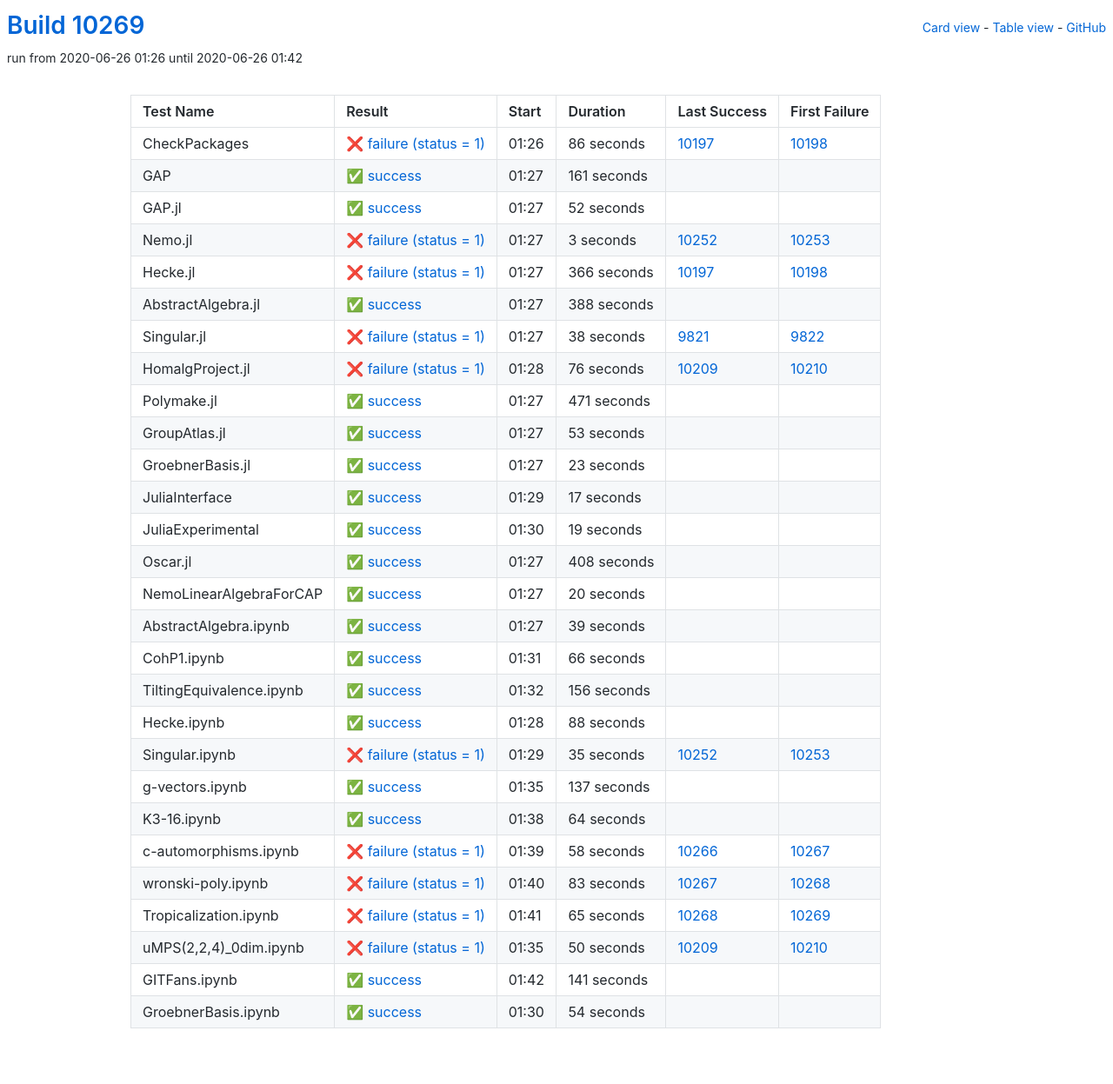
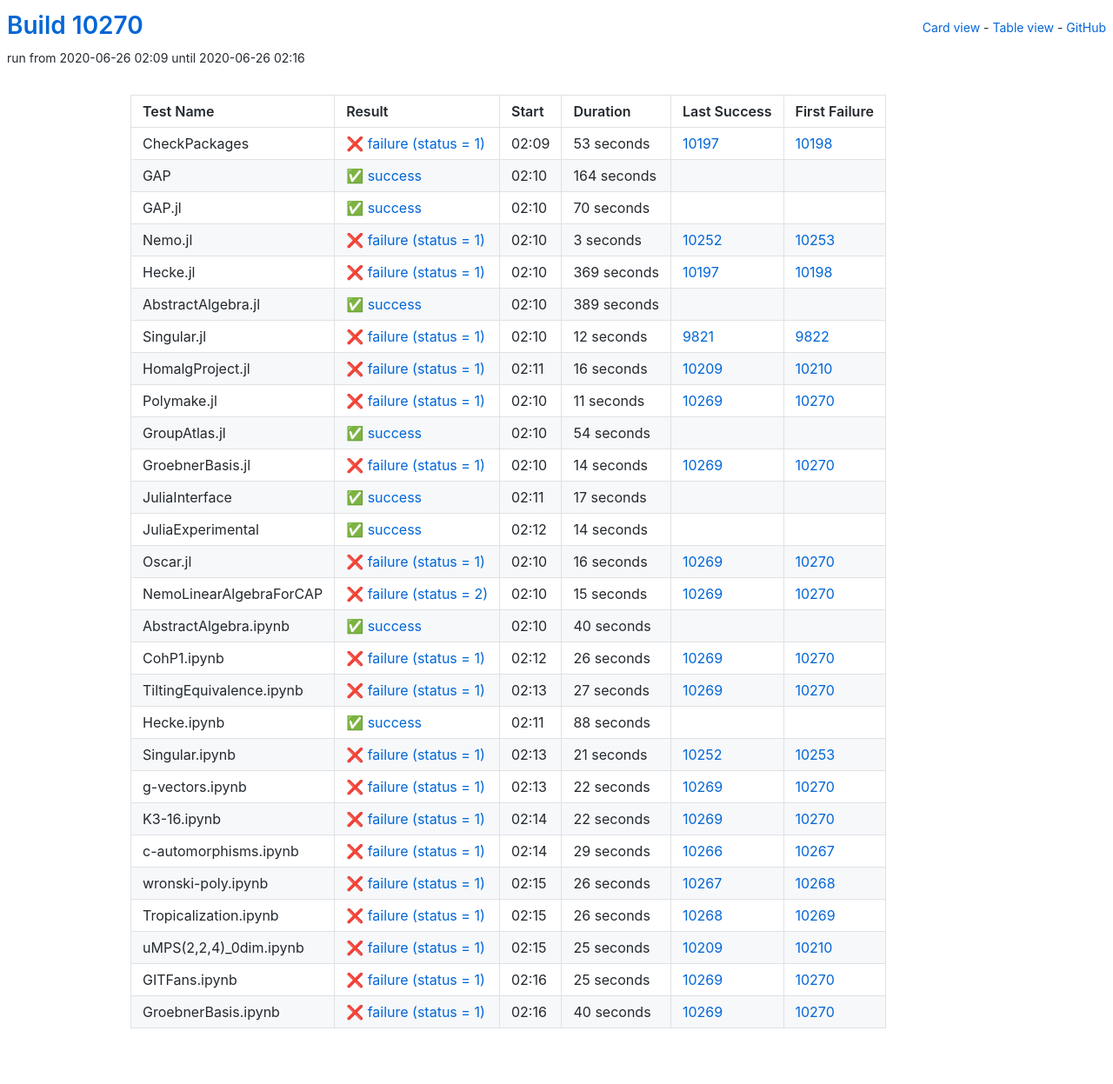
Before and after one commit to oscar-system/oscar-ci-status, a Jekyll site: the page built from table.html, in a window 1280 px wide. Shown: the whole page at 87% size. Built offline with Jekyll 4.4.1, drawn with Linux system fonts in a browser that asks for light colours.

Commit message:
Build #10270

```diff
--- a/_data/ci.yml
+++ b/_data/ci.yml
@@ -1,6 +1,6 @@
 ---
-build: 10269
-build_url: https://oscarci.mathematik.uni-kl.de/job/oscar/10269/
+build: 10270
+build_url: https://oscarci.mathematik.uni-kl.de/job/oscar/10270/
 job: oscar
 organization: oscar-system
 repo: oscar-ci-status
@@ -8,44 +8,44 @@
 tests:
 - name: CheckPackages
   id: checkpackages
-  log: https://oscarci.mathematik.uni-kl.de/job/oscar/10269/artifact/logs/build-10269/CheckPackages.log
-  start: 2020-06-26 01:26
+  log: https://oscarci.mathematik.uni-kl.de/job/oscar/10270/artifact/logs/build-10270/CheckPackages.log
+  start: 2020-06-26 02:09
   success: false
   exitcode: 1
   status: failure
-  duration: 86
+  duration: 53
   last_success: 10197
   last_success_url: https://oscarci.mathematik.uni-kl.de/job/oscar/10197/
   first_failure: 10198
   first_failure_url: https://oscarci.mathematik.uni-kl.de/job/oscar/10198/
 - name: GAP
   id: gap
-  log: https://oscarci.mathematik.uni-kl.de/job/oscar/10269/artifact/logs/build-10269/GAP.log
-  start: 2020-06-26 01:27
+  log: https://oscarci.mathematik.uni-kl.de/job/oscar/10270/artifact/logs/build-10270/GAP.log
+  start: 2020-06-26 02:10
   success: true
   exitcode: 0
   status: success
-  duration: 161
+  duration: 164
   last_success: false
   last_success_url:
   first_failure: false
   first_failure_url:
 - name: GAP.jl
   id: gap-jl
-  log: https://oscarci.mathematik.uni-kl.de/job/oscar/10269/artifact/logs/build-10269/GAP.jl.log
-  start: 2020-06-26 01:27
+  log: https://oscarci.mathematik.uni-kl.de/job/oscar/10270/artifact/logs/build-10270/GAP.jl.log
+  start: 2020-06-26 02:10
   success: true
   exitcode: 0
   status: success
-  duration: 52
+  duration: 70
   last_success: false
   last_success_url:
   first_failure: false
   first_failure_url:
 - name: Nemo.jl
   id: nemo-jl
-  log: https://oscarci.mathematik.uni-kl.de/job/oscar/10269/artifact/logs/build-10269/Nemo.jl.log
-  start: 2020-06-26 01:27
+  log: https://oscarci.mathematik.uni-kl.de/job/oscar/10270/artifact/logs/build-10270/Nemo.jl.log
+  start: 2020-06-26 02:10
   success: false
   exitcode: 1
   status: failure
@@ -56,92 +56,92 @@
   first_failure_url: https://oscarci.mathematik.uni-kl.de/job/oscar/10253/
 - name: Hecke.jl
   id: hecke-jl
-  log: https://oscarci.mathematik.uni-kl.de/job/oscar/10269/artifact/logs/build-10269/Hecke.jl.log
-  start: 2020-06-26 01:27
+  log: https://oscarci.mathematik.uni-kl.de/job/oscar/10270/artifact/logs/build-10270/Hecke.jl.log
+  start: 2020-06-26 02:10
   success: false
   exitcode: 1
   status: failure
-  duration: 366
+  duration: 369
   last_success: 10197
   last_success_url: https://oscarci.mathematik.uni-kl.de/job/oscar/10197/
   first_failure: 10198
   first_failure_url: https://oscarci.mathematik.uni-kl.de/job/oscar/10198/
 - name: AbstractAlgebra.jl
   id: abstractalgebra-jl
-  log: https://oscarci.mathematik.uni-kl.de/job/oscar/10269/artifact/logs/build-10269/AbstractAlgebra.jl.log
-  start: 2020-06-26 01:27
+  log: https://oscarci.mathematik.uni-kl.de/job/oscar/10270/artifact/logs/build-10270/AbstractAlgebra.jl.log
+  start: 2020-06-26 02:10
   success: true
   exitcode: 0
   status: success
-  duration: 388
+  duration: 389
   last_success: false
   last_success_url:
   first_failure: false
   first_failure_url:
 - name: Singular.jl
   id: singular-jl
-  log: https://oscarci.mathematik.uni-kl.de/job/oscar/10269/artifact/logs/build-10269/Singular.jl.log
-  start: 2020-06-26 01:27
+  log: https://oscarci.mathematik.uni-kl.de/job/oscar/10270/artifact/logs/build-10270/Singular.jl.log
+  start: 2020-06-26 02:10
   success: false
   exitcode: 1
   status: failure
-  duration: 38
+  duration: 12
   last_success: 9821
   last_success_url: https://oscarci.mathematik.uni-kl.de/job/oscar/9821/
   first_failure: 9822
   first_failure_url: https://oscarci.mathematik.uni-kl.de/job/oscar/9822/
 - name: HomalgProject.jl
   id: homalgproject-jl
-  log: https://oscarci.mathematik.uni-kl.de/job/oscar/10269/artifact/logs/build-10269/HomalgProject.jl.log
-  start: 2020-06-26 01:28
+  log: https://oscarci.mathematik.uni-kl.de/job/oscar/10270/artifact/logs/build-10270/HomalgProject.jl.log
+  start: 2020-06-26 02:11
   success: false
   exitcode: 1
   status: failure
-  duration: 76
+  duration: 16
   last_success: 10209
   last_success_url: https://oscarci.mathematik.uni-kl.de/job/oscar/10209/
   first_failure: 10210
   first_failure_url: https://oscarci.mathematik.uni-kl.de/job/oscar/10210/
 - name: Polymake.jl
   id: polymake-jl
-  log: https://oscarci.mathematik.uni-kl.de/job/oscar/10269/artifact/logs/build-10269/Polymake.jl.log
-  start: 2020-06-26 01:27
+  log: https://oscarci.mathematik.uni-kl.de/job/oscar/10270/artifact/logs/build-10270/Polymake.jl.log
+  start: 2020-06-26 02:10
+  success: false
+  exitcode: 1
+  status: failure
+  duration: 11
+  last_success: 10269
+  last_success_url: https://oscarci.mathematik.uni-kl.de/job/oscar/10269/
+  first_failure: 10270
+  first_failure_url: https://oscarci.mathematik.uni-kl.de/job/oscar/10270/
+- name: GroupAtlas.jl
+  id: groupatlas-jl
+  log: https://oscarci.mathematik.uni-kl.de/job/oscar/10270/artifact/logs/build-10270/GroupAtlas.jl.log
+  start: 2020-06-26 02:10
   success: true
   exitcode: 0
   status: success
-  duration: 471
-  last_success: false
-  last_success_url:
-  first_failure: false
-  first_failure_url:
-- name: GroupAtlas.jl
-  id: groupatlas-jl
-  log: https://oscarci.mathematik.uni-kl.de/job/oscar/10269/artifact/logs/build-10269/GroupAtlas.jl.log
-  start: 2020-06-26 01:27
-  success: true
-  exitcode: 0
-  status: success
-  duration: 53
+  duration: 54
   last_success: false
   last_success_url:
   first_failure: false
   first_failure_url:
 - name: GroebnerBasis.jl
   id: groebnerbasis-jl
-  log: https://oscarci.mathematik.uni-kl.de/job/oscar/10269/artifact/logs/build-10269/GroebnerBasis.jl.log
-  start: 2020-06-26 01:27
-  success: true
-  exitcode: 0
-  status: success
-  duration: 23
-  last_success: false
-  last_success_url:
-  first_failure: false
-  first_failure_url:
+  log: https://oscarci.mathematik.uni-kl.de/job/oscar/10270/artifact/logs/build-10270/GroebnerBasis.jl.log
+  start: 2020-06-26 02:10
+  success: false
+  exitcode: 1
+  status: failure
+  duration: 14
+  last_success: 10269
+  last_success_url: https://oscarci.mathematik.uni-kl.de/job/oscar/10269/
+  first_failure: 10270
+  first_failure_url: https://oscarci.mathematik.uni-kl.de/job/oscar/10270/
 - name: JuliaInterface
   id: juliainterface
-  log: https://oscarci.mathematik.uni-kl.de/job/oscar/10269/artifact/logs/build-10269/JuliaInterface.log
-  start: 2020-06-26 01:29
+  log: https://oscarci.mathematik.uni-kl.de/job/oscar/10270/artifact/logs/build-10270/JuliaInterface.log
+  start: 2020-06-26 02:11
   success: true
   exitcode: 0
   status: success
@@ -152,80 +152,80 @@
   first_failure_url:
 - name: JuliaExperimental
   id: juliaexperimental
-  log: https://oscarci.mathematik.uni-kl.de/job/oscar/10269/artifact/logs/build-10269/JuliaExperimental.log
-  start: 2020-06-26 01:30
+  log: https://oscarci.mathematik.uni-kl.de/job/oscar/10270/artifact/logs/build-10270/JuliaExperimental.log
+  start: 2020-06-26 02:12
   success: true
   exitcode: 0
   status: success
-  duration: 19
+  duration: 14
   last_success: false
   last_success_url:
   first_failure: false
   first_failure_url:
 - name: Oscar.jl
   id: oscar-jl
-  log: https://oscarci.mathematik.uni-kl.de/job/oscar/10269/artifact/logs/build-10269/Oscar.jl.log
-  start: 2020-06-26 01:27
+  log: https://oscarci.mathematik.uni-kl.de/job/oscar/10270/artifact/logs/build-10270/Oscar.jl.log
+  start: 2020-06-26 02:10
+  success: false
+  exitcode: 1
+  status: failure
+  duration: 16
+  last_success: 10269
+  last_success_url: https://oscarci.mathematik.uni-kl.de/job/oscar/10269/
+  first_failure: 10270
+  first_failure_url: https://oscarci.mathematik.uni-kl.de/job/oscar/10270/
+- name: NemoLinearAlgebraForCAP
+  id: nemolinearalgebraforcap
+  log: https://oscarci.mathematik.uni-kl.de/job/oscar/10270/artifact/logs/build-10270/NemoLinearAlgebraForCAP.log
+  start: 2020-06-26 02:10
+  success: false
+  exitcode: 2
+  status: failure
+  duration: 15
+  last_success: 10269
+  last_success_url: https://oscarci.mathematik.uni-kl.de/job/oscar/10269/
+  first_failure: 10270
+  first_failure_url: https://oscarci.mathematik.uni-kl.de/job/oscar/10270/
+- name: AbstractAlgebra.ipynb
+  id: abstractalgebra-ipynb
+  log: https://oscarci.mathematik.uni-kl.de/job/oscar/10270/artifact/logs/build-10270/AbstractAlgebra.ipynb.log
+  start: 2020-06-26 02:10
   success: true
   exitcode: 0
   status: success
-  duration: 408
-  last_success: false
-  last_success_url:
-  first_failure: false
-  first_failure_url:
-- name: NemoLinearAlgebraForCAP
-  id: nemolinearalgebraforcap
-  log: https://oscarci.mathematik.uni-kl.de/job/oscar/10269/artifact/logs/build-10269/NemoLinearAlgebraForCAP.log
-  start: 2020-06-26 01:27
-  success: true
-  exitcode: 0
-  status: success
-  duration: 20
-  last_success: false
-  last_success_url:
-  first_failure: false
-  first_failure_url:
-- name: AbstractAlgebra.ipynb
-  id: abstractalgebra-ipynb
-  log: https://oscarci.mathematik.uni-kl.de/job/oscar/10269/artifact/logs/build-10269/AbstractAlgebra.ipynb.log
-  start: 2020-06-26 01:27
-  success: true
-  exitcode: 0
-  status: success
-  duration: 39
+  duration: 40
   last_success: false
   last_success_url:
   first_failure: false
   first_failure_url:
 - name: CohP1.ipynb
   id: cohp1-ipynb
-  log: https://oscarci.mathematik.uni-kl.de/job/oscar/10269/artifact/logs/build-10269/CohP1.ipynb.log
-  start: 2020-06-26 01:31
-  success: true
-  exitcode: 0
-  status: success
-  duration: 66
-  last_success: false
-  last_success_url:
-  first_failure: false
-  first_failure_url:
+  log: https://oscarci.mathematik.uni-kl.de/job/oscar/10270/artifact/logs/build-10270/CohP1.ipynb.log
+  start: 2020-06-26 02:12
+  success: false
+  exitcode: 1
+  status: failure
+  duration: 26
+  last_success: 10269
+  last_success_url: https://oscarci.mathematik.uni-kl.de/job/oscar/10269/
+  first_failure: 10270
+  first_failure_url: https://oscarci.mathematik.uni-kl.de/job/oscar/10270/
 - name: TiltingEquivalence.ipynb
   id: tiltingequivalence-ipynb
-  log: https://oscarci.mathematik.uni-kl.de/job/oscar/10269/artifact/logs/build-10269/TiltingEquivalence.ipynb.log
-  start: 2020-06-26 01:32
-  success: true
-  exitcode: 0
-  status: success
-  duration: 156
-  last_success: false
-  last_success_url:
-  first_failure: false
-  first_failure_url:
+  log: https://oscarci.mathematik.uni-kl.de/job/oscar/10270/artifact/logs/build-10270/TiltingEquivalence.ipynb.log
+  start: 2020-06-26 02:13
+  success: false
+  exitcode: 1
+  status: failure
+  duration: 27
+  last_success: 10269
+  last_success_url: https://oscarci.mathematik.uni-kl.de/job/oscar/10269/
+  first_failure: 10270
+  first_failure_url: https://oscarci.mathematik.uni-kl.de/job/oscar/10270/
 - name: Hecke.ipynb
   id: hecke-ipynb
-  log: https://oscarci.mathematik.uni-kl.de/job/oscar/10269/artifact/logs/build-10269/Hecke.ipynb.log
-  start: 2020-06-26 01:28
+  log: https://oscarci.mathematik.uni-kl.de/job/oscar/10270/artifact/logs/build-10270/Hecke.ipynb.log
+  start: 2020-06-26 02:11
   success: true
   exitcode: 0
   status: success
@@ -236,109 +236,109 @@
   first_failure_url:
 - name: Singular.ipynb
   id: singular-ipynb
-  log: https://oscarci.mathematik.uni-kl.de/job/oscar/10269/artifact/logs/build-10269/Singular.ipynb.log
-  start: 2020-06-26 01:29
+  log: https://oscarci.mathematik.uni-kl.de/job/oscar/10270/artifact/logs/build-10270/Singular.ipynb.log
+  start: 2020-06-26 02:13
   success: false
   exitcode: 1
   status: failure
-  duration: 35
+  duration: 21
   last_success: 10252
   last_success_url: https://oscarci.mathematik.uni-kl.de/job/oscar/10252/
   first_failure: 10253
   first_failure_url: https://oscarci.mathematik.uni-kl.de/job/oscar/10253/
 - name: g-vectors.ipynb
   id: g-vectors-ipynb
-  log: https://oscarci.mathematik.uni-kl.de/job/oscar/10269/artifact/logs/build-10269/g-vectors.ipynb.log
-  start: 2020-06-26 01:35
-  success: true
-  exitcode: 0
-  status: success
-  duration: 137
-  last_success: false
-  last_success_url:
-  first_failure: false
-  first_failure_url:
-- name: K3-16.ipynb
-  id: k3-16-ipynb
-  log: https://oscarci.mathematik.uni-kl.de/job/oscar/10269/artifact/logs/build-10269/K3-16.ipynb.log
-  start: 2020-06-26 01:38
-  success: true
-  exitcode: 0
-  status: success
-  duration: 64
-  last_success: false
-  last_success_url:
-  first_failure: false
-  first_failure_url:
-- name: c-automorphisms.ipynb
-  id: c-automorphisms-ipynb
-  log: https://oscarci.mathematik.uni-kl.de/job/oscar/10269/artifact/logs/build-10269/c-automorphisms.ipynb.log
-  start: 2020-06-26 01:39
+  log: https://oscarci.mathematik.uni-kl.de/job/oscar/10270/artifact/logs/build-10270/g-vectors.ipynb.log
+  start: 2020-06-26 02:13
   success: false
   exitcode: 1
   status: failure
-  duration: 58
+  duration: 22
+  last_success: 10269
+  last_success_url: https://oscarci.mathematik.uni-kl.de/job/oscar/10269/
+  first_failure: 10270
+  first_failure_url: https://oscarci.mathematik.uni-kl.de/job/oscar/10270/
+- name: K3-16.ipynb
+  id: k3-16-ipynb
+  log: https://oscarci.mathematik.uni-kl.de/job/oscar/10270/artifact/logs/build-10270/K3-16.ipynb.log
+  start: 2020-06-26 02:14
+  success: false
+  exitcode: 1
+  status: failure
+  duration: 22
+  last_success: 10269
+  last_success_url: https://oscarci.mathematik.uni-kl.de/job/oscar/10269/
+  first_failure: 10270
+  first_failure_url: https://oscarci.mathematik.uni-kl.de/job/oscar/10270/
+- name: c-automorphisms.ipynb
+  id: c-automorphisms-ipynb
+  log: https://oscarci.mathematik.uni-kl.de/job/oscar/10270/artifact/logs/build-10270/c-automorphisms.ipynb.log
+  start: 2020-06-26 02:14
+  success: false
+  exitcode: 1
+  status: failure
+  duration: 29
   last_success: 10266
   last_success_url: https://oscarci.mathematik.uni-kl.de/job/oscar/10266/
   first_failure: 10267
   first_failure_url: https://oscarci.mathematik.uni-kl.de/job/oscar/10267/
 - name: wronski-poly.ipynb
   id: wronski-poly-ipynb
-  log: https://oscarci.mathematik.uni-kl.de/job/oscar/10269/artifact/logs/build-10269/wronski-poly.ipynb.log
-  start: 2020-06-26 01:40
+  log: https://oscarci.mathematik.uni-kl.de/job/oscar/10270/artifact/logs/build-10270/wronski-poly.ipynb.log
+  start: 2020-06-26 02:15
   success: false
   exitcode: 1
   status: failure
-  duration: 83
+  duration: 26
   last_success: 10267
   last_success_url: https://oscarci.mathematik.uni-kl.de/job/oscar/10267/
   first_failure: 10268
   first_failure_url: https://oscarci.mathematik.uni-kl.de/job/oscar/10268/
 - name: Tropicalization.ipynb
   id: tropicalization-ipynb
-  log: https://oscarci.mathematik.uni-kl.de/job/oscar/10269/artifact/logs/build-10269/Tropicalization.ipynb.log
-  start: 2020-06-26 01:41
+  log: https://oscarci.mathematik.uni-kl.de/job/oscar/10270/artifact/logs/build-10270/Tropicalization.ipynb.log
+  start: 2020-06-26 02:15
   success: false
   exitcode: 1
   status: failure
-  duration: 65
+  duration: 26
   last_success: 10268
   last_success_url: https://oscarci.mathematik.uni-kl.de/job/oscar/10268/
   first_failure: 10269
   first_failure_url: https://oscarci.mathematik.uni-kl.de/job/oscar/10269/
 - name: uMPS(2,2,4)_0dim.ipynb
   id: umps-2-2-4-0dim-ipynb
-  log: https://oscarci.mathematik.uni-kl.de/job/oscar/10269/artifact/logs/build-10269/uMPS-2-2-4-_0dim.ipynb.log
-  start: 2020-06-26 01:35
+  log: https://oscarci.mathematik.uni-kl.de/job/oscar/10270/artifact/logs/build-10270/uMPS-2-2-4-_0dim.ipynb.log
+  start: 2020-06-26 02:15
   success: false
   exitcode: 1
   status: failure
-  duration: 50
+  duration: 25
   last_success: 10209
   last_success_url: https://oscarci.mathematik.uni-kl.de/job/oscar/10209/
   first_failure: 10210
   first_failure_url: https://oscarci.mathematik.uni-kl.de/job/oscar/10210/
 - name: GITFans.ipynb
   id: gitfans-ipynb
-  log: https://oscarci.mathematik.uni-kl.de/job/oscar/10269/artifact/logs/build-10269/GITFans.ipynb.log
-  start: 2020-06-26 01:42
-  success: true
-  exitcode: 0
-  status: success
-  duration: 141
-  last_success: false
-  last_success_url:
-  first_failure: false
-  first_failure_url:
+  log: https://oscarci.mathematik.uni-kl.de/job/oscar/10270/artifact/logs/build-10270/GITFans.ipynb.log
+  start: 2020-06-26 02:16
+  success: false
+  exitcode: 1
+  status: failure
+  duration: 25
+  last_success: 10269
+  last_success_url: https://oscarci.mathematik.uni-kl.de/job/oscar/10269/
+  first_failure: 10270
+  first_failure_url: https://oscarci.mathematik.uni-kl.de/job/oscar/10270/
 - name: GroebnerBasis.ipynb
   id: groebnerbasis-ipynb
-  log: https://oscarci.mathematik.uni-kl.de/job/oscar/10269/artifact/logs/build-10269/GroebnerBasis.ipynb.log
-  start: 2020-06-26 01:30
-  success: true
-  exitcode: 0
-  status: success
-  duration: 54
-  last_success: false
-  last_success_url:
-  first_failure: false
-  first_failure_url:
+  log: https://oscarci.mathematik.uni-kl.de/job/oscar/10270/artifact/logs/build-10270/GroebnerBasis.ipynb.log
+  start: 2020-06-26 02:16
+  success: false
+  exitcode: 1
+  status: failure
+  duration: 40
+  last_success: 10269
+  last_success_url: https://oscarci.mathematik.uni-kl.de/job/oscar/10269/
+  first_failure: 10270
+  first_failure_url: https://oscarci.mathematik.uni-kl.de/job/oscar/10270/
```
Also changed, not shown: README.md.
